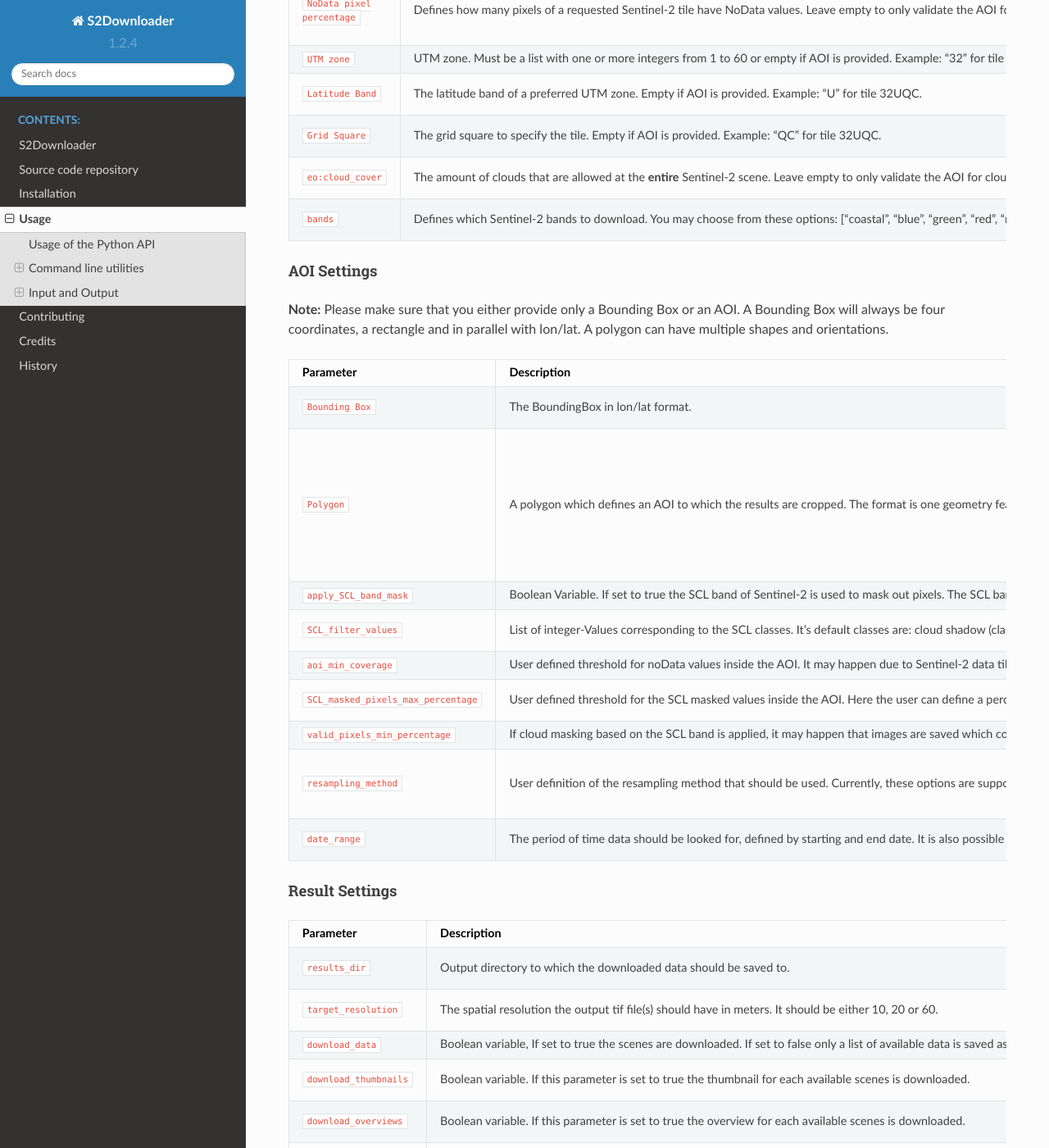
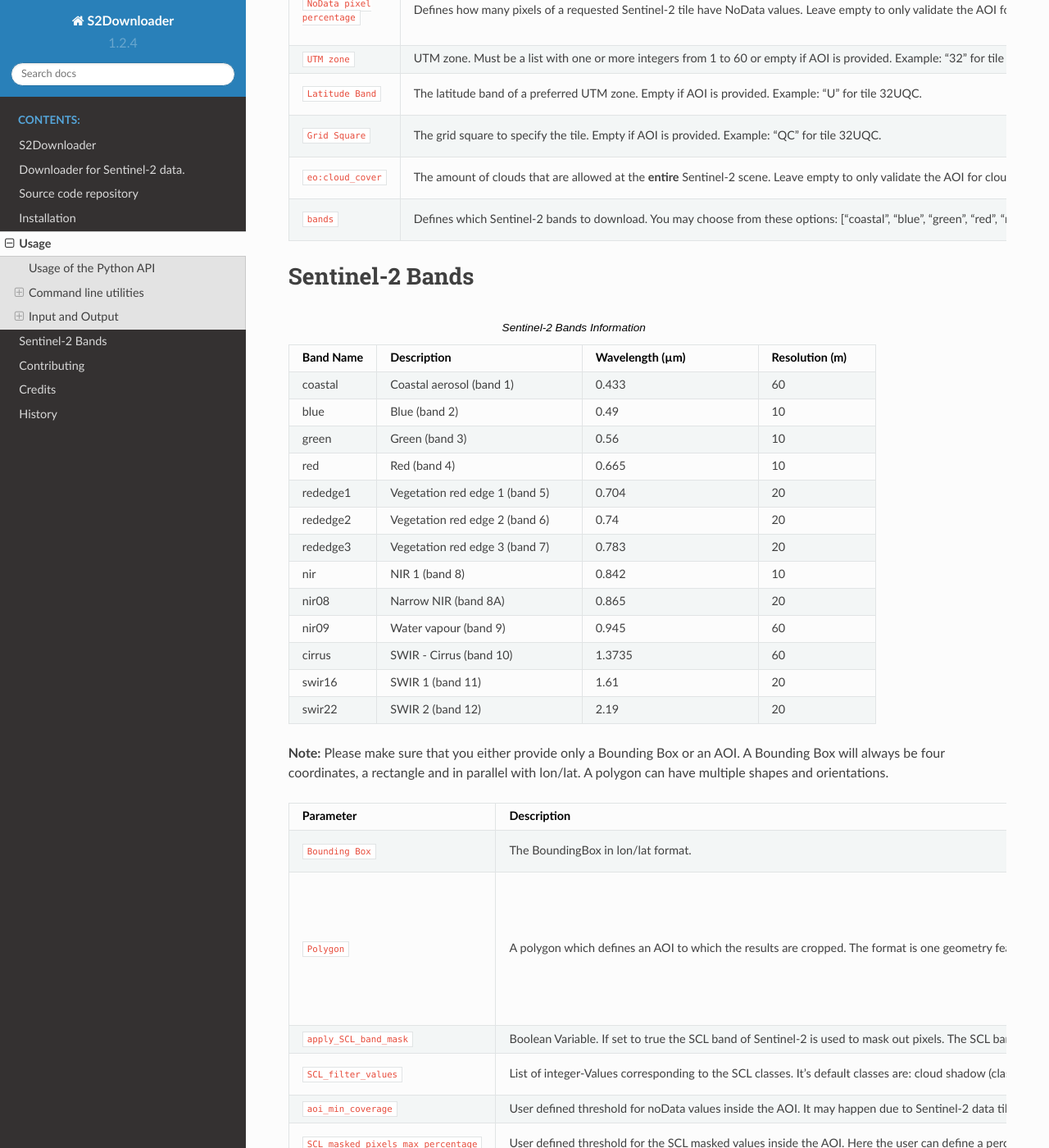
Before and after one commit to FernLab/s2downloader, a Sphinx documentation site: the page built from docs/usage.rst, in a window 1280 px wide and 1400 px high, scrolled down 2508 px. Shown: the whole window at 82% size. Built offline with Sphinx 7.4.7 and the Read the Docs theme 2.0.0, drawn with Linux system fonts in a browser that asks for light colours; pages that are not in the unit, such as notebooks, are missing from menus; some of the changed text lies outside the part shown.

Commit message:
update readme and usage, add band information and logo

```diff
--- a/docs/usage.rst
+++ b/docs/usage.rst
@@ -154,9 +154,72 @@ Tile Settings
       - The amount of clouds that are allowed at the **entire** Sentinel-2 scene. Leave empty to only validate the AOI for cloud coverage.
       - ``"eo:cloud_cover": {"eq": 0}``, ``"eo:cloud_cover": {"lt": 20}``
     * - ``bands``
-      - Defines which Sentinel-2 bands to download. You may choose from these options: ["coastal", "blue", "green", "red", "rededge1", "rededge2", "rededge3", "nir", "nir08", "nir09", "swir16", "swir22"].
+      - Defines which Sentinel-2 bands to download. You may choose from these options: ["coastal", "blue", "green", "red", "rededge1", "rededge2", "rededge3", "nir", "nir08", "nir09", "cirrus", "swir16", "swir22"]. See the table below for more information about the bands.
       - ``"bands": ["coastal", "rededge1", "nir"]``
 
+Sentinel-2 Bands
+================
+
+.. list-table:: Sentinel-2 Bands Information
+   :widths: 15 35 30 20
+   :header-rows: 1
+
+   * - Band Name
+     - Description
+     - Wavelength (µm)
+     - Resolution (m)
+   * - coastal
+     - Coastal aerosol (band 1)
+     - 0.433
+     - 60
+   * - blue
+     - Blue (band 2)
+     - 0.49
+     - 10
+   * - green
+     - Green (band 3)
+     - 0.56
+     - 10
+   * - red
+     - Red (band 4)
+     - 0.665
+     - 10
+   * - rededge1
+     - Vegetation red edge 1 (band 5)
+     - 0.704
+     - 20
+   * - rededge2
+     - Vegetation red edge 2 (band 6)
+     - 0.74
+     - 20
+   * - rededge3
+     - Vegetation red edge 3 (band 7)
+     - 0.783
+     - 20
+   * - nir
+     - NIR 1 (band 8)
+     - 0.842
+     - 10
+   * - nir08
+     - Narrow NIR (band 8A)
+     - 0.865
+     - 20
+   * - nir09
+     - Water vapour (band 9)
+     - 0.945
+     - 60
+   * - cirrus
+     - SWIR - Cirrus (band 10)
+     - 1.3735
+     - 60
+   * - swir16
+     - SWIR 1 (band 11)
+     - 1.61
+     - 20
+   * - swir22
+     - SWIR 2 (band 12)
+     - 2.19
+     - 20
 
 AOI Settings
 ############
```
Also changed, not shown: README.rst (+13 -5 lines), docs/images/s2downloader_logo.png (added).
